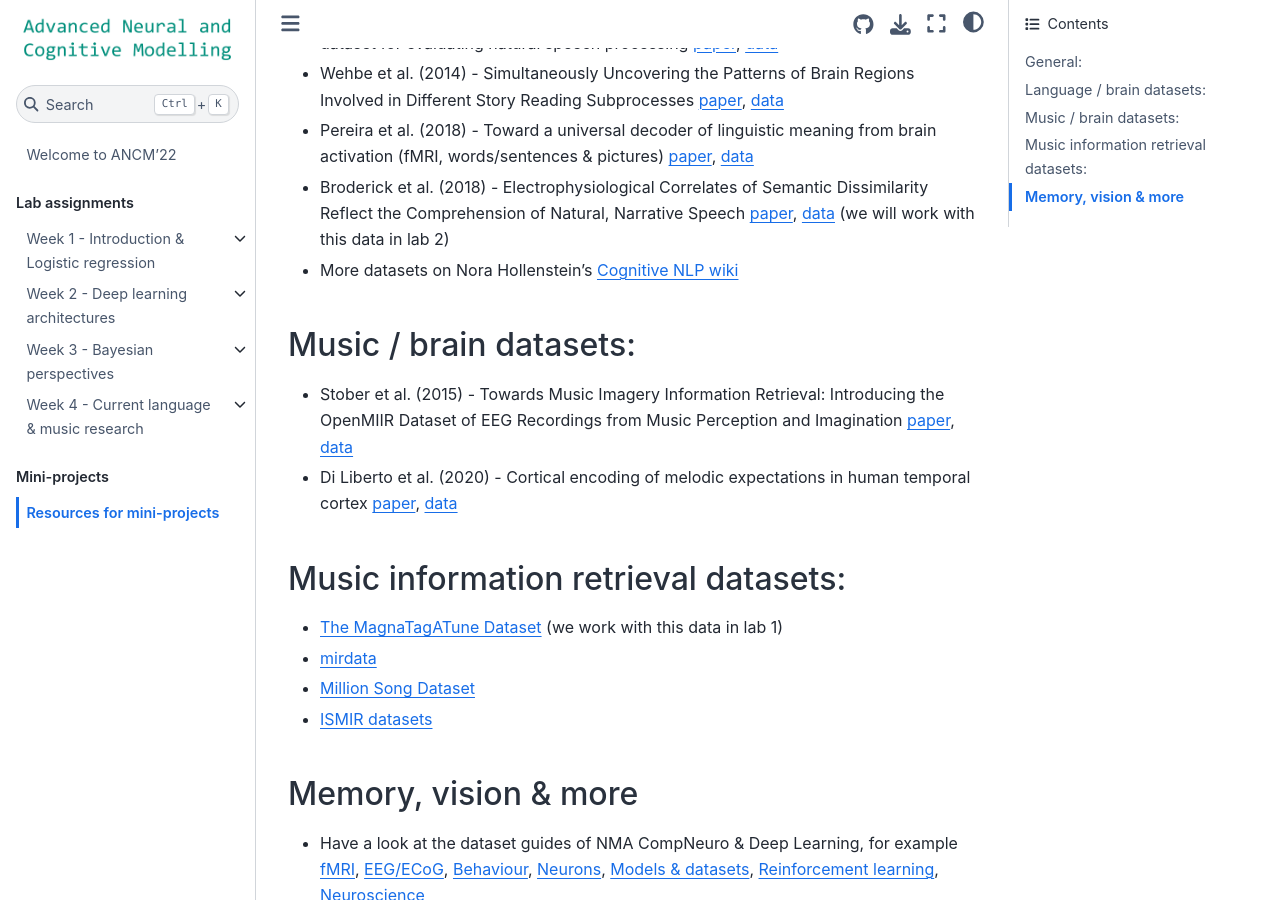
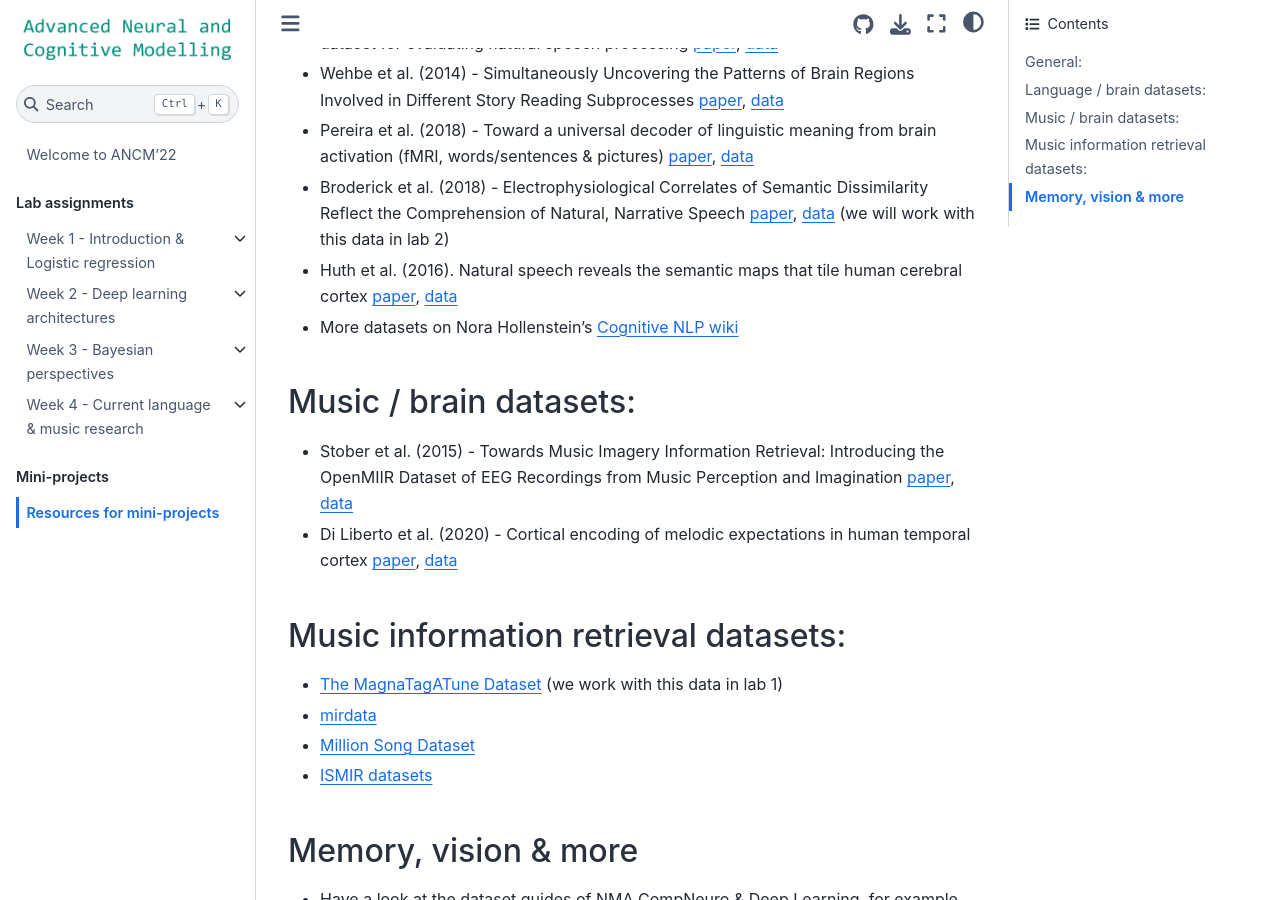
Before and after one commit to clclab/ANCM, a Jupyter Book: the page built from book/10_mini-projects_resources.md, in a window 1280 px wide and 900 px high, scrolled down 493 px. Built offline with Jupyter Book 1.0.4 settings and Sphinx 7.4.7 and the Sphinx Book theme 1.1.4, drawn with Linux system fonts in a browser that asks for light colours; pages that are not in the unit, such as notebooks, are missing from menus.

Commit message:
add moth radio hour link

```diff
--- a/book/10_mini-projects_resources.md
+++ b/book/10_mini-projects_resources.md
@@ -12,6 +12,7 @@ We'll update this page with more resources as we go!
 - Wehbe et al. (2014) - Simultaneously Uncovering the Patterns of Brain Regions Involved in Different Story Reading Subprocesses [paper](https://doi.org/10.1371/journal.pone.0112575), [data](http://www.cs.cmu.edu/~fmri/plosone/)
 - Pereira et al. (2018) - Toward a universal decoder of linguistic meaning from brain activation (fMRI, words/sentences & pictures) [paper](https://doi.org/10.1038/s41467-018-03068-4), [data](https://osf.io/crwz7)
 - Broderick et al. (2018) - Electrophysiological Correlates of Semantic Dissimilarity Reflect the Comprehension of Natural, Narrative Speech [paper](https://doi.org/10.1016/j.cub.2018.01.080), [data](https://datadryad.org/stash/dataset/doi:10.5061/dryad.070jc) (we will work with this data in lab 2)
+- Huth et al. (2016). Natural speech reveals the semantic maps that tile human cerebral cortex [paper](https://doi.org/10.1038/nature17637), [data](https://github.com/HuthLab/speechmodeltutorial)
 - More datasets on Nora Hollenstein's [Cognitive NLP wiki](https://github.com/norahollenstein/cognitiveNLP-dataCollection/wiki/)
 
 ### Music / brain datasets:
```
